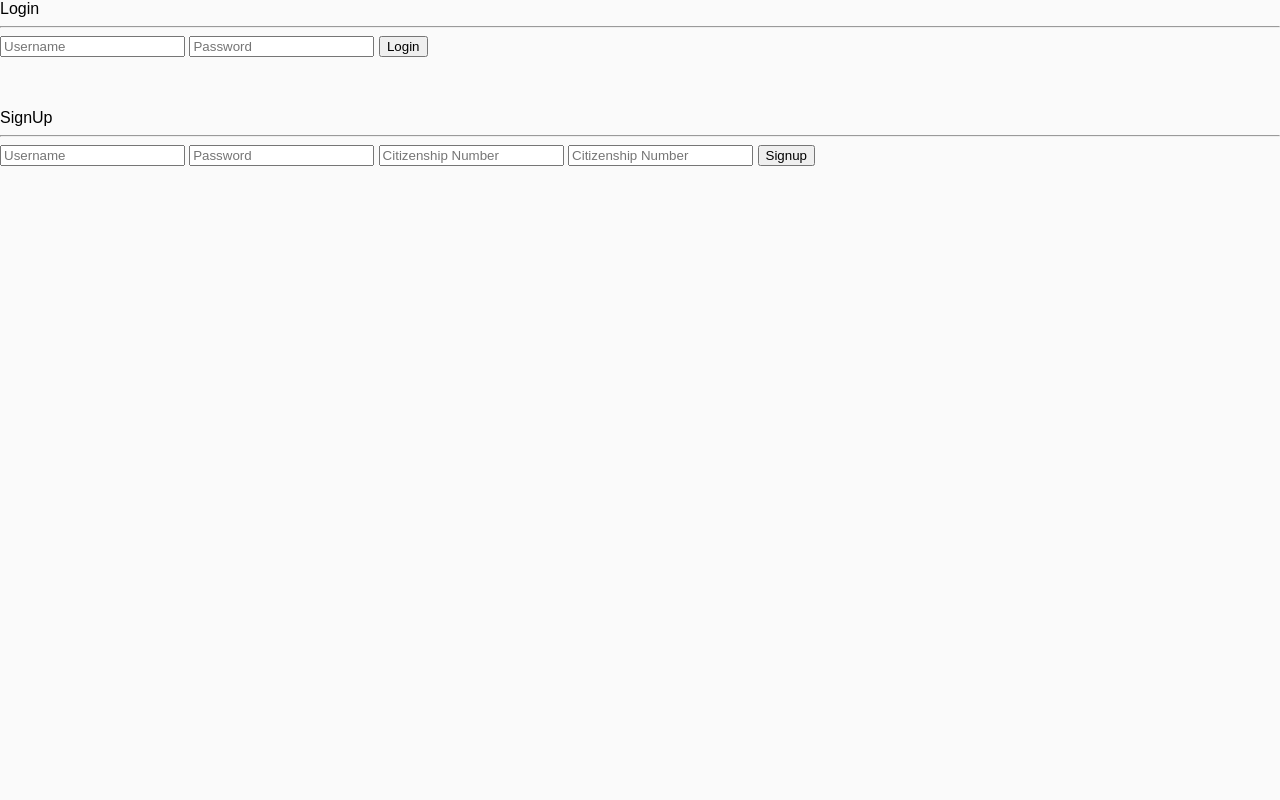
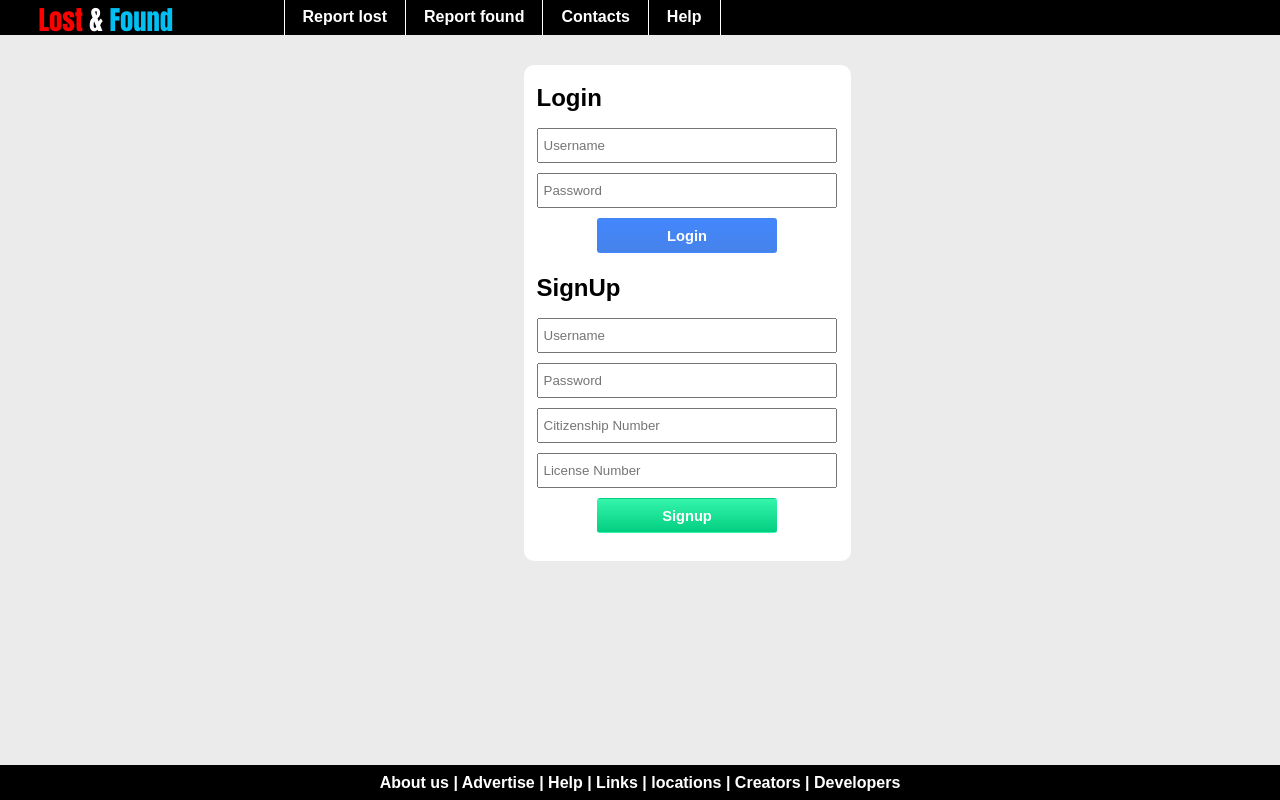
Before and after one commit to ppandey224/manaslu, a PHP site: page /Login.php in a window 1280 px wide. Run offline with PHP 8.4, Linux system fonts and the light colour scheme.

Commit message:
Login Css

```diff
--- /dev/null
+++ b/Resource/css/login.css
@@ -0,0 +1,120 @@
+html, body {
+	background-color: #ebebeb;
+	margin: 0;
+	padding: 0;
+}
+
+#navigation_ribbon {
+	top: 0;
+	left: 0;
+	position: fixed;
+	height: 35px;
+	width: 100%;
+	background: black;
+}
+
+#navigation_ribbon p {
+	float: left;
+	margin: 0;
+	position: relative;
+	left: 3%;
+	font-family: impact, arial;
+	color: white;
+	font-size: 20pt;
+	display: inline;
+}
+
+
+ul, nav {
+	margin: 0;
+}
+
+li {
+	list-style: none;
+	position: relative;
+	left: 12%;
+	float: left;
+	color: white;
+	font-size: 16px;
+	font-family: arial;
+	font-weight: bold;
+	padding: 8.3px 18px;
+	border-right: 1px white solid;
+	background-color: black;
+	transition: .5s;
+	transition-property: background-color;
+}
+
+li:first-child { border-left: 1px white solid }
+
+li:hover {
+	background-color: orange;
+}
+
+#login_signup_box {
+	margin: 65.2px 523.5px;
+	margin-bottom: 0;
+	background-color: white;
+	height: 480px;
+	width: 311px;
+	border-radius: 10px;
+	padding: 8px;
+}
+
+input[type=text] {
+	width: 300px;
+	height: 35px;
+	margin: 5px;
+	padding: 5px;
+}
+
+input[type=text]:focus {
+	box-shadow: inset 0px 0px 1px 0px #999;
+}
+
+input[type=submit] {
+	width: 180px;
+	height: 35px;
+	margin: 5px 65.5px;
+	font-size: 11pt;
+	background: linear-gradient(#4387fd,#4683ea);
+	background: -webkit-linear-gradient(top,#4387fd,#4683ea);
+	border: 1px solid transparent;
+	border-radius: 3px;
+	color: white;
+	font-weight: bold;
+}
+
+#signUp {
+	background: linear-gradient(#34F5AB,#03CE80);
+	background: -webkit-linear-gradient(top,#34F5AB,#03CE80);
+}
+
+input[type=submit]:hover {
+	box-shadow: 0px 1px 3px 1px #999;
+}
+
+#login_signup_box p {
+	font-family: Arial;
+	font-size: 18pt;
+	font-weight: bold;
+	margin: 11px 5px;
+}
+
+#page_footer {
+	position: absolute;
+	width: 100%;
+	height: 35px;
+	background: black;
+	text-align: center;
+	bottom: 0;
+}
+
+#page_footer p {
+	margin: 9px;
+	font-size: 12pt;
+	font-family: arial;
+	color: white;
+	display: inline-block;
+	font-weight: bold;
+}
--- a/Service/DbConnection.php
+++ b/Service/DbConnection.php
@@ -16,7 +16,7 @@ class DbConnection
      */
     public function __construct()
     {
-        $this->conn =mysqli_connect('localhost','root','','LostAndFound');
+        $this->conn =mysqli_connect('localhost','root','','');
 
     }
 
--- a/View/Login.php
+++ b/View/Login.php
@@ -9,25 +9,39 @@ include '../CommonPage/includeAll.php'
 ?>
 <html>
 <head>
+	<link rel="stylesheet" href="../Resource/css/login.css">
 </head>
 <body onload="hideError()">
-Login
-<hr>
+<header id="navigation_ribbon">
+	<a href="lostnfound.com"><p><span style="color: red">Lost</span> & <span style="color: 00bff3">Found</span></p></a>
+	<nav>
+		<ul>
+			<a href="reportlost.php"><li>Report lost</li></a>
+			<li>Report found</li>
+			<li>Contacts</li>
+			<li>Help</li>
+		</ul>
+	</nav>
+</header>
+<div id="Login_signup_box">
+	<p>Login</p>
 	<form method="get" action="../Controller/UserController.php">
 		<input type="text" name="userName" placeholder="Username">
 		<input type="text" name="password" placeholder="Password">
 		<input type="submit" name="login" value="Login"/>
 	</form>
-<br><br>
-SignUp
-<hr>
+	<p>SignUp</p>
 	<form method="get" action="../Controller/UserController.php" onsubmit=" return validateUser()">
 		<input type="text" name="userName" placeholder="Username" id="userName" required onkeyup="hideError()">
 		<span class="error">This Username is already exits.!!</span>
 		<input type="text" name="password" placeholder="Password" id="password" required>
 		<input type="text" name="citizenshipNumber" placeholder="Citizenship Number" id="citizenshipNumber" required>
-    <input type="text" name="licenseNumber" placeholder="Citizenship Number" id="licenseNumber" required>
-    <input type="submit" name="singUp" value="Signup"/>
+		<input type="text" name="licenseNumber" placeholder="License Number" id="licenseNumber" required>
+		<input id="signUp" type="submit" name="singUp" value="Signup"/>
 	</form>
+</div>
+<footer id = "page_footer">
+	<p>About us | Advertise | Help | Links | locations | Creators | Developers</p>
+</footer>
 </body>
 </html>
```
Lines whose indentation alone changed are shown as unchanged.
